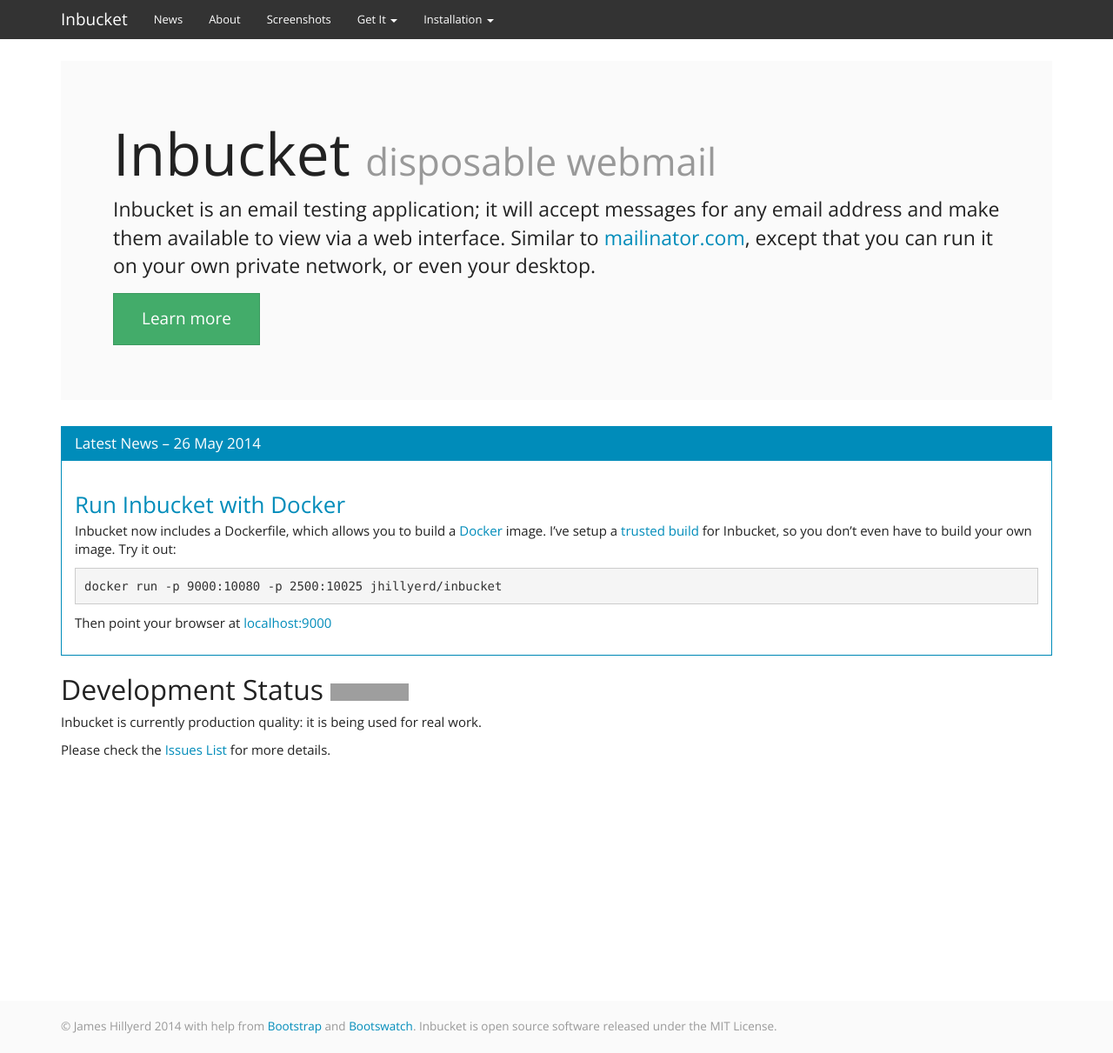
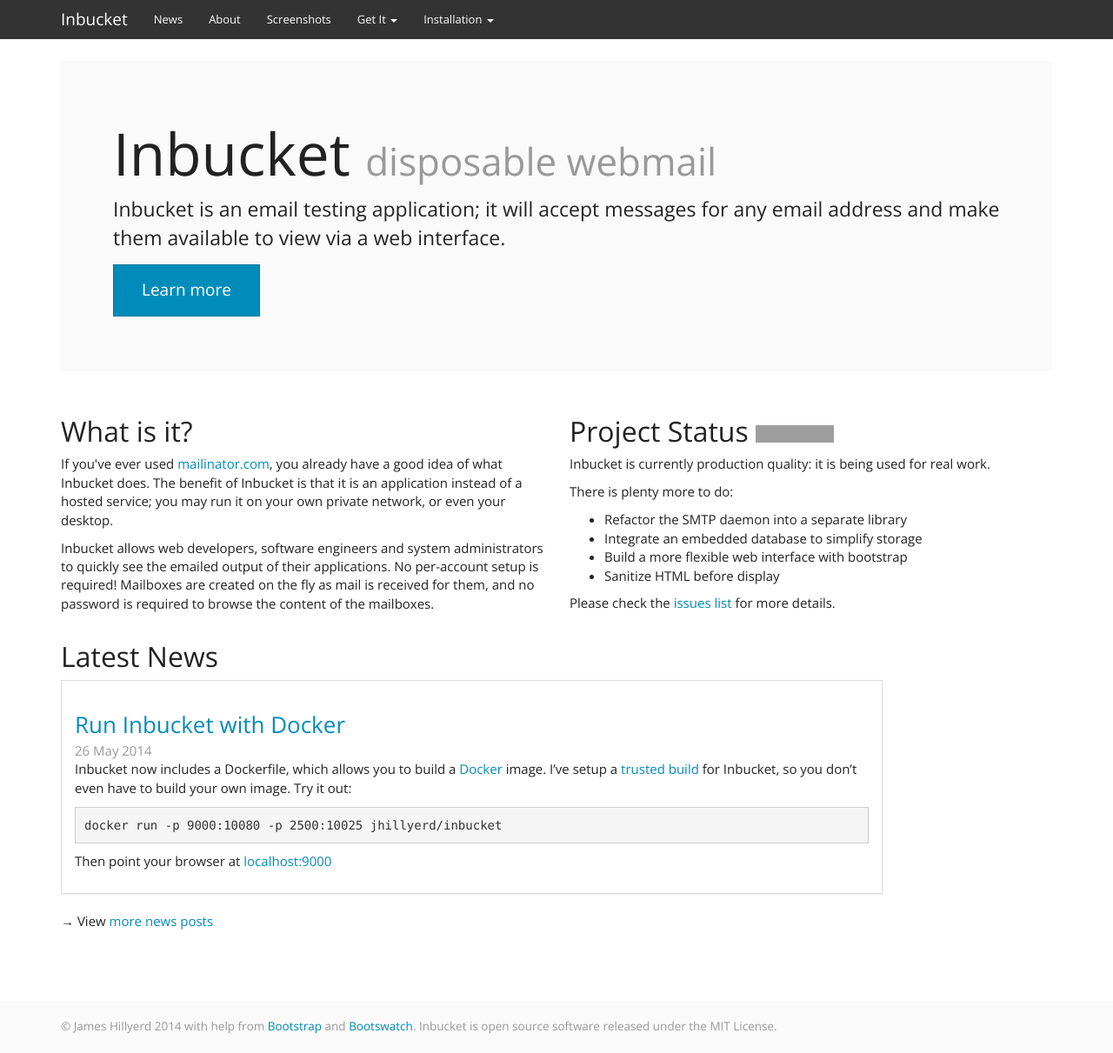
Before and after one commit to inbucket/inbucket.org, a Jekyll site: the page built from index.html, in a window 1280 px wide and 1211 px high. Shown: the whole window at 87% size. Built offline with Jekyll 4.4.1, drawn with Linux system fonts in a browser that asks for light colours; nearby versions of some CDN libraries; grey boxes are pictures that could not be loaded.

Commit message:
Front page looks nice!

```diff
--- a/index.html
+++ b/index.html
@@ -5,40 +5,73 @@
 
 <div class="jumbotron">
   <h1>Inbucket <small>disposable webmail</small></h1>
-
   <p>
     Inbucket is an email testing application; it will accept messages for any email
-    address and make them available to view via a web interface.  Similar to
-    <a href="http://mailinator.com" target="_blank">mailinator.com</a>, except
-    that you can run it on your own private network, or even your desktop.
+    address and make them available to view via a web interface.
   </p>
   <p>
-    <a class="btn btn-success btn-lg" role="button"
+    <a class="btn btn-primary btn-lg" role="button"
       href="{{BASE_PATH}}/about/">Learn more</a>
   </p>
 </div>
 
-{% if site.posts.size > 0 %}
-  {% assign post = site.posts[0] %}
-  <div class="panel panel-primary">
-    <div class="panel-heading">
-      <h2 class="panel-title">Latest News &ndash; {{post.date | date_to_string}}</h2>
+<div class="row">
+  <div class="col-sm-6">
+    <h2>What is it?</h2>
+    <p>
+      If you've ever used
+      <a href="http://mailinator.com" target="_blank">mailinator.com</a>, you
+      already have a good idea of what Inbucket does.  The benefit of Inbucket is
+      that it is an application instead of a hosted service; you may run it on
+      your own private network, or even your desktop.
+    </p>
+
+    <p>
+      Inbucket allows web developers, software engineers and system administrators to
+      quickly see the emailed output of their applications.  No per-account setup is
+      required! Mailboxes are created on the fly as mail is received for them, and
+      no password is required to browse the content of the mailboxes.
+    </p>
     </div>
-    <div class="panel-body">
-      <h3 class="blog-post-title"><a href="{{post.url}}">{{post.title}}</a></h3>
-      {{post.content}}
-    </div>
-  </div>
-{% endif %}
 
+    <div class="col-sm-6">
     <h2>
-  Development Status
+      Project Status
       <a href="https://travis-ci.org/jhillyerd/inbucket"><img
         src="https://travis-ci.org/jhillyerd/inbucket.png?branch=master" alt="Build Status"/></a>
     </h2>
 
     <p>Inbucket is currently production quality: it is being used for real work.</p>
 
+    <p>
+      There is plenty more to do:
+      <ul>
+        <li>Refactor the SMTP daemon into a separate library</li>
+        <li>Integrate an embedded database to simplify storage</li>
+        <li>Build a more flexible web interface with bootstrap</li>
+        <li>Sanitize HTML before display</li>
+      </ul>
+    </p>
+
     <p>Please check the <a
-  href="https://github.com/jhillyerd/inbucket/issues?state=open">Issues List</a>
+      href="https://github.com/jhillyerd/inbucket/issues?state=open">issues list</a>
     for more details.</p>
+  </div>
+</div>
+
+<div class="row">
+  <div class="col-sm-10">
+  {% if site.posts.size > 0 %}
+    {% assign post = site.posts[0] %}
+    <h2>Latest News</h2>
+    <div class="panel panel-default">
+      <div class="panel-body">
+      <h3 class="blog-post-title"><a href="{{post.url}}">{{post.title}}</a></h3>
+      <div class="text-muted">{{post.date | date_to_string}}</div>
+      {{post.content}}
+    </div>
+    </div>
+    <p>&rarr; View <a href="{{BASE_PATH}}/news/">more news posts</a></p>
+  {% endif %}
+  </div>
+</div>
```
Lines whose indentation alone changed are shown as unchanged.
